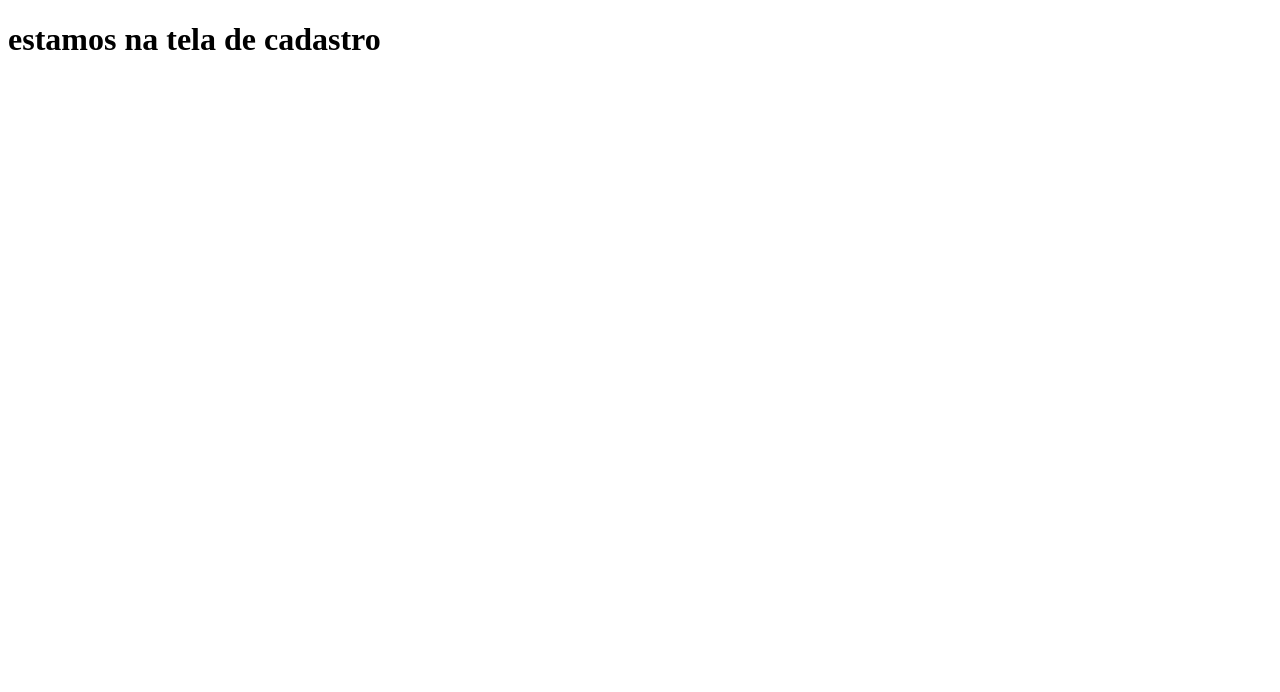
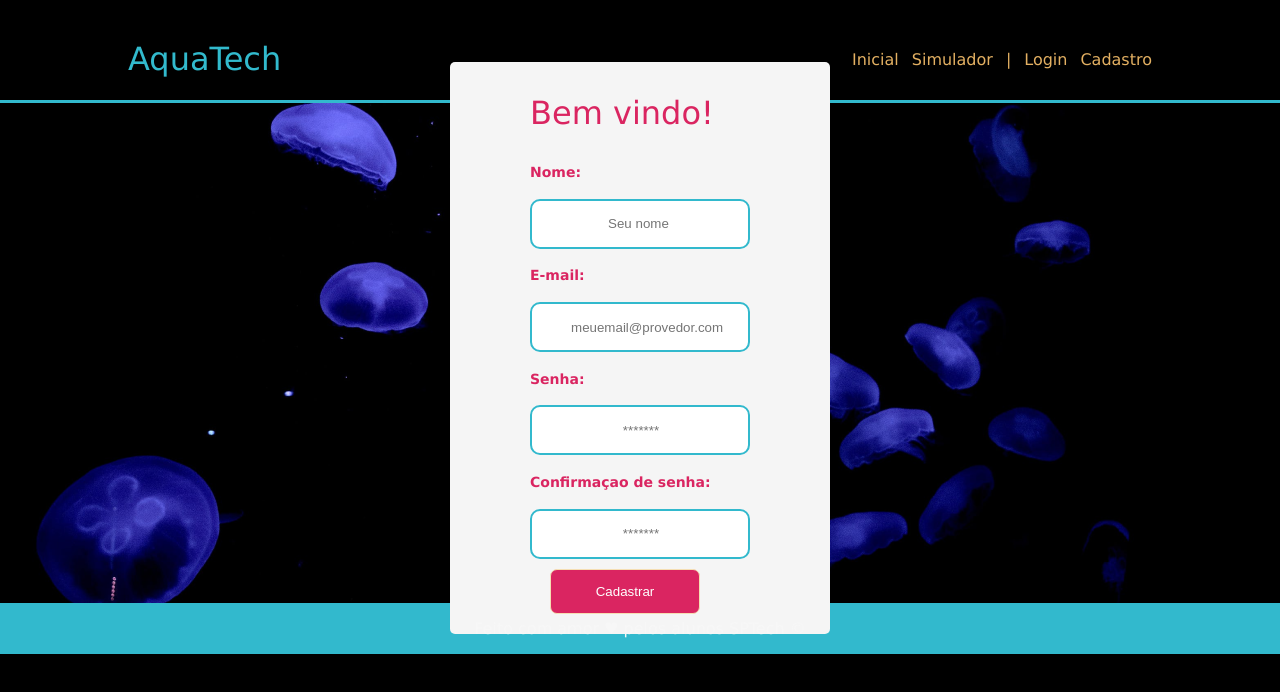
Before and after one commit to pedrohpiress/aquatech, a plain HTML site: page cadastro.html in a window 1280 px wide. Drawn offline with Linux system fonts and the light colour scheme.

Commit message:
Finalizando o cadastro

```diff
--- a/cadastro.html
+++ b/cadastro.html
@@ -1,13 +1,62 @@
+]
 <!DOCTYPE html>
 <html lang="pt-br">
+
 <head>
+    <link rel="stylesheet" href="style.css">
     <meta charset="UTF-8">
     <meta name="viewport" content="width=device-width, initial-scale=1.0">
-    <title>Cadastro</title>
+    <title>AquaTech</title>
 </head>
+
 <body>
 
-    <h1>estamos na tela de cadastro</h1>
+    <div class="header">
+        <div class="container">
+            <h1 class="titulo">AquaTech</h1>
+            <ul class="navbar">
+                <a href="/aquatech/index.html">
+                    <li> Inicial </li>
+                </a>
+                <li> Simulador </li>
+                <li> | </li>
+                <li> Login </li>
+
+                <a href="/aquatech/cadastro.html">
+                    <li> Cadastro </li>
+                </a>
+            </ul>
+        </div>
+    </div>
+
+    <div class="banner">
+        <div class="container">
+            <div class="cadastro">
+                <div class="box-cadastro">
+                    <p>Bem vindo!</p>
+                    <h4>Nome:</h4>
+                    <input type="text" class="input-cadastro" placeholder="                    Seu nome">
+                    <h4>E-mail:</h4>
+                    <input type="email" class="input-cadastro" placeholder="          meuemail@provedor.com">
+                    <h4>Senha:</h4>
+                    <input type="password" class="input-cadastro" placeholder="                        *******">
+                    <h4>Confirmaçao de senha:</h4>
+                    <input type="password" class="input-cadastro" placeholder="                        *******">
+
+                    <div class="box-cadastro">
+                        <button>Cadastrar</button>
+                    </div>
+                </div>
+            </div>
+        </div>
+    </div>
+
+    <div class="footer">
+        <div class="container">
+            <p>Feito com amor &hearts; pelos alunos SPTech &copy;</p>
+        </div>
+    </div>
 
 </body>
+
 </html>
--- a/style.css
+++ b/style.css
@@ -97,3 +97,36 @@ body {
 .footer .container{
     justify-content: center;
 }
+
+.cadastro{
+    margin-top: 50px;
+    background-color: whitesmoke;
+    color:  rgb(218, 37, 97);
+    width: 380px;
+    display: flex;
+    align-items: center;
+    justify-content: center;
+    border-radius: 5px;
+    font-size: 14px;
+    margin-bottom: 60px;
+}
+
+.box-cadastro input{
+    width: 220px;
+    height: 50px;
+    border: 2px solid #32b9cd;
+    border-radius: 10px;
+}
+
+.box-cadastro button{
+    width: 150px;
+    height: 45px;
+    color: #fff;
+    background-color: rgb(218, 37, 97);
+    border: 1px solid wheat;
+    border-radius: 7px;
+    margin-bottom: 20px;
+    cursor: pointer;
+    margin-left: 20px;
+    margin-top: 10px;
+}
```
